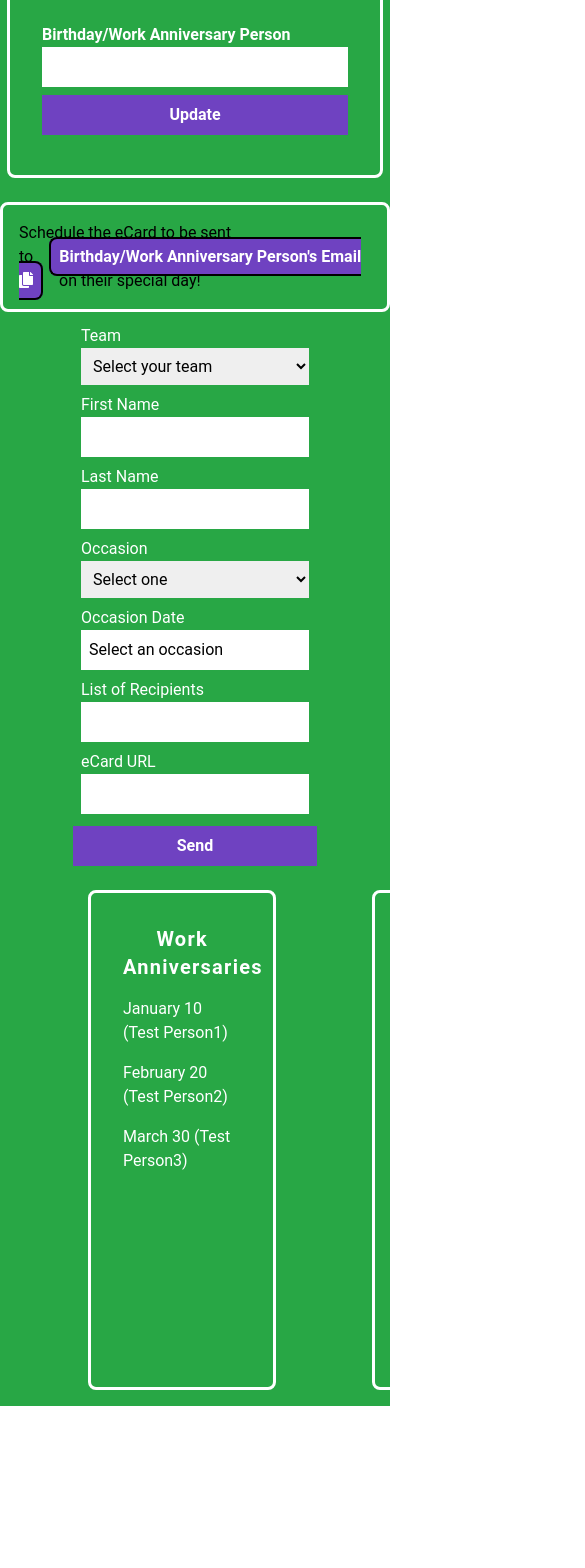
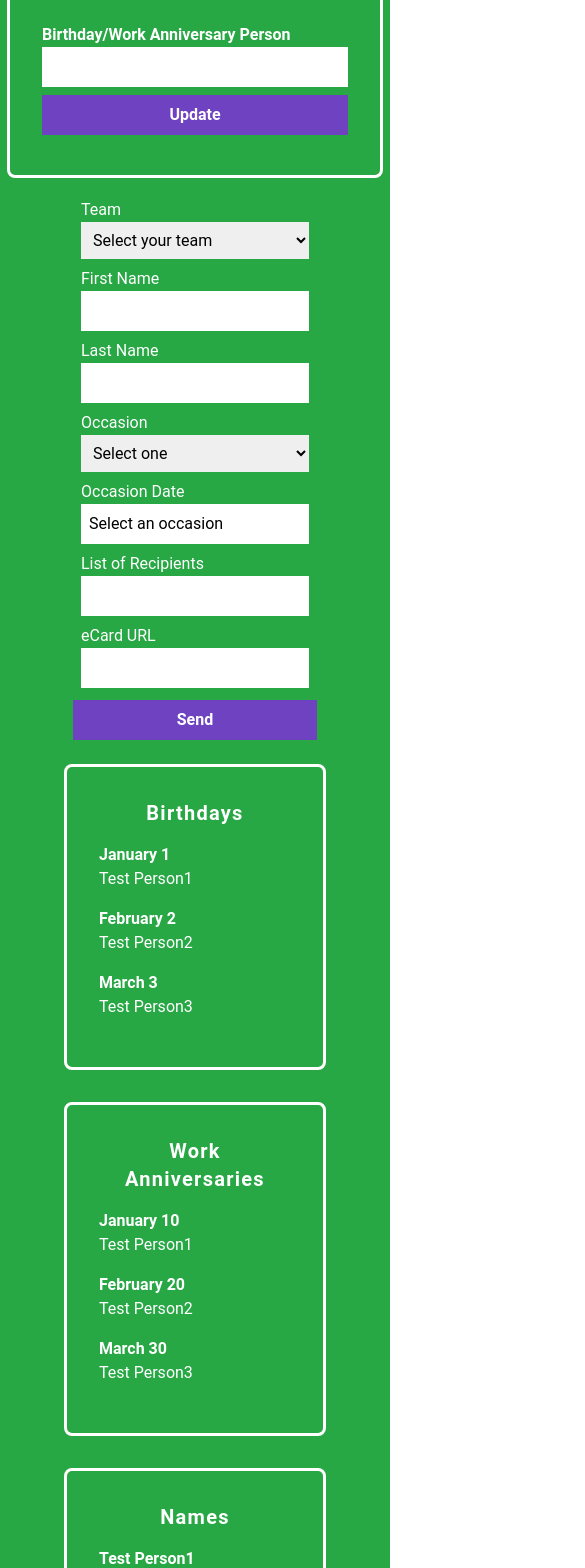
Before and after one commit to steven-the-qa/birthday_helper, a React (Create React App) app: page / in a window 390 px wide. Shown: the part 432-2000 px from the top of the page, 585 px wide, since content can reach past the window. Before the commit the page ends 1838 px from the top, so only its background shows below. Built offline with nearby package versions, Linux system fonts and the light colour scheme.

Commit message:
Make the site mobile-responsive

```diff
--- a/src/App.js
+++ b/src/App.js
@@ -115,7 +115,7 @@ function App() {
   }, [birthdayPerson, birthdayPeople])
 
   const allNames = birthdayPeople.map(person => {
-    return <li className='my-[1em] mx-0]' key={`${person.name}`}><strong>{person.name}</strong> ({person.email})</li>
+    return <li className='my-[1em] mx-0]' key={`${person.name}`}><strong>{person.name}</strong><br />{person.email}</li>
   })
 
   let birthdays = birthdayPeople.map(person => {
@@ -127,7 +127,7 @@ function App() {
       return <li className='my-[1em] mx-0]' key={`${person.birthday}-${person.name}`} style={{'color': 'red'}}><strong>{person.name}</strong></li>
     }
     else {
-      return <li className='my-[1em] mx-0]' key={`${person.birthday}-${person.name}`}>{person.birthday} ({person.name})</li>
+      return <li className='my-[1em] mx-0]' key={`${person.birthday}-${person.name}`}><strong>{person.birthday}</strong><br />{person.name}</li>
     }
   })
 
@@ -140,7 +140,7 @@ function App() {
       return <li className='my-[1em] mx-0]' key={`${person.workAnniversary}-${person.name}}`}style={{'color': 'red'}}><strong>{person.name}</strong></li>
     }
     else {
-      return <li className='my-[1em] mx-0]' key={`${person.workAnniversary}-${person.name}`}>{person.workAnniversary} ({person.name})</li>
+      return <li className='my-[1em] mx-0]' key={`${person.workAnniversary}-${person.name}`}><strong>{person.workAnniversary}</strong><br />{person.name}</li>
     }
   })
 
@@ -186,15 +186,21 @@ function App() {
         <button className='font-bold p-2 my-2 bg-[#6f42c1] text-white focus:cursor-pointer hover:cursor-pointer' onClick={updateBirthdayPerson}>Update</button>
       </section>
 
-      <p id="advisory" className='text-black border border-[3px] border-solid border-white my-2 p-4 rounded-lg'>
-        Schedule the eCard to be sent to
-          <strong className='text-white bg-[#6f42c1] p-2 border border-[2px] border-solid border-black rounded-lg my-0 mx-[1em] hover:scale-[3] focus:scale-[3] hover:cursor-pointer focus:cursor-pointer' onClick={copyToClipboard}>
-            <span id='emailText'>{birthdayPersonEmail ? birthdayPersonEmail : 'Birthday/Work Anniversary Person\'s Email'}</span>
-            <span>{' '}</span>
+      {birthdayPersonEmail &&
+        <section className='flex flex-col text-white border border-[3px] border-solid border-white my-2 p-4 rounded-lg'>
+          <p>
+            Schedule the eCard to be sent to
+          </p>
+          <p className='self-start font-bold bg-[#6f42c1] p-2 mx-0 my-1 border border-[2px] border-solid border-black rounded-lg hover:cursor-pointer focus:cursor-pointer' onClick={copyToClipboard}>
             <FontAwesomeIcon icon={faCopy} />
-          </strong>
-        on their special day!
-      </p>
+            <span id='emailText'>{` ${birthdayPersonEmail}`}</span>
+          </p>
+          <p>
+            {` on their special day!`}
+          </p>
+        </section>
+      }
+
 
       <SendCard
         teamName={teamName}
@@ -207,18 +213,18 @@ function App() {
         mailingList={mailingList}
       />
 
-      <div className='flex py-0 px-[1em]'>
-        <section className='h-[500px] m-w-[250px] overflow-y-scroll border border-[3px] border-solid border-white my-[1em] mx-[3em] rounded-lg p-[2em]'>
+      <div className='flex flex-col lg:flex-row py-0 px-[1em]'>
+        <section className='max-h-[400px] flex flex-col overflow-y-scroll border border-[3px] border-solid border-white my-[1em] mx-[3em] rounded-lg p-[2em]'>
           <h3 className='text-xl font-bold text-white text-center tracking-[1.25px]'>Birthdays</h3>
           <ul className='ml-0 pl-0 list-none'>{birthdaysInOrder}</ul>
         </section>
 
-        <section className='h-[500px] m-w-[250px] overflow-y-scroll border border-[3px] border-solid border-white my-[1em] mx-[3em] rounded-lg p-[2em]'>
+        <section className='max-h-[400px] flex flex-col overflow-y-scroll border border-[3px] border-solid border-white my-[1em] mx-[3em] rounded-lg p-[2em]'>
           <h3 className='text-xl font-bold text-white text-center tracking-[1.25px]'>Work Anniversaries</h3>
           <ul className='ml-0 pl-0 list-none'>{workAnniversariesInOrder}</ul>
         </section>
 
-        <section className='h-[500px] m-w-[250px] overflow-y-scroll border border-[3px] border-solid border-white my-[1em] mx-[3em] rounded-lg p-[2em]'>
+        <section className='max-h-[400px] flex flex-col overflow-y-scroll border border-[3px] border-solid border-white my-[1em] mx-[3em] rounded-lg p-[2em]'>
           <h3 className='text-xl font-bold text-white text-center tracking-[1.25px]'>Names</h3>
           <ul className='ml-0 pl-0 list-none'>{allNames}</ul>
         </section>
```
